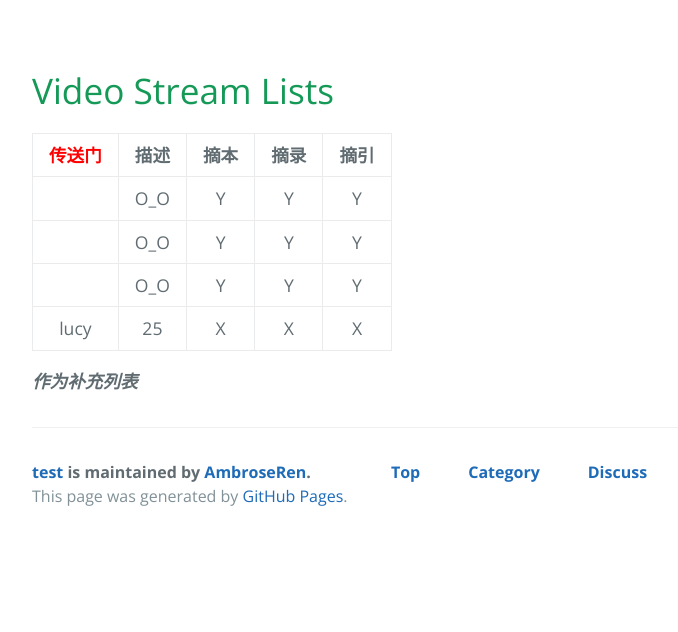
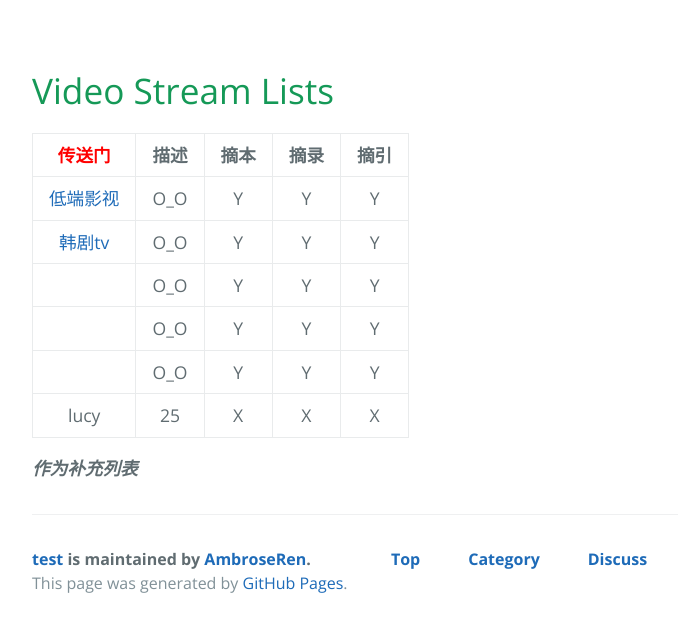
Before and after one commit to AmbroseRen/test, a Jekyll site: the page built from Video/video.md, in a window 1280 px wide. Shown: the top 632 px of the page, without its empty margins (54-732 px from the left). Built offline with Jekyll 4.4.1, drawn with Linux system fonts in a browser that asks for light colours; nearby versions of some CDN libraries; our own code applies the rules of GitHub Pages for plain Markdown files; library files that are not in the unit come from our copies; the repository's description, which GitHub fills in, is left out.

Commit message:
Update video.md

```diff
--- a/Video/video.md
+++ b/Video/video.md
@@ -25,6 +25,8 @@
 
 | [<font color="#ff0000">传送门</font>](../navigation.md) | 描述 | 摘本 | 摘录 | 摘引 |
 |:---:|:---:|:---:|:---:|:---:|
+| [低端影视](https://ddys.tv/) | O_O | Y | Y | Y |
+| [韩剧tv](https://tgbook.coolkv.com/) | O_O | Y | Y | Y |
 | []() | O_O | Y | Y | Y |
 | []() | O_O | Y | Y | Y |
 | []() | O_O | Y | Y | Y |
```
